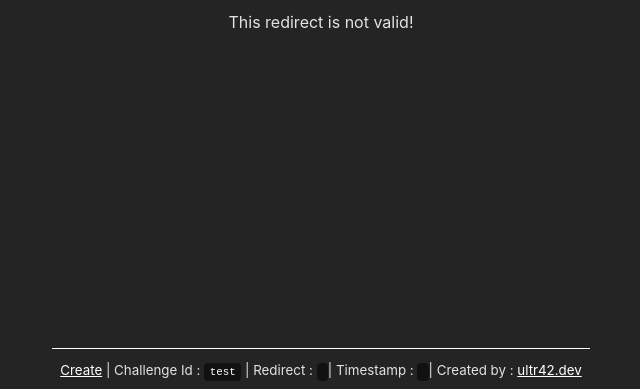
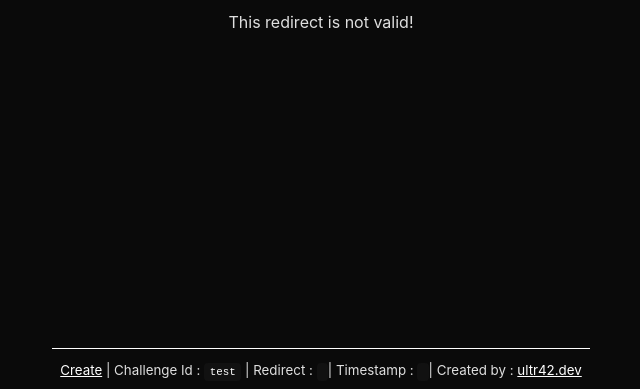
Before and after one commit to ultraflame4/OnlyHumansRedirects, a website built with Vite: page index.html in a window 1280 px wide. Shown: the part 411-800 px from the top of the page, without its empty margins (319-959 px from the left). Built offline with nearby package versions, Linux system fonts and the light colour scheme.

Commit message:
change bg color

```diff
--- a/src/style.css
+++ b/src/style.css
@@ -5,7 +5,7 @@
 
   color-scheme: light dark;
   color: rgba(255, 255, 255, 0.87);
-  background-color: #242424;
+  background-color: #0a0a0a;
 
   font-synthesis: none;
   text-rendering: optimizeLegibility;
```
